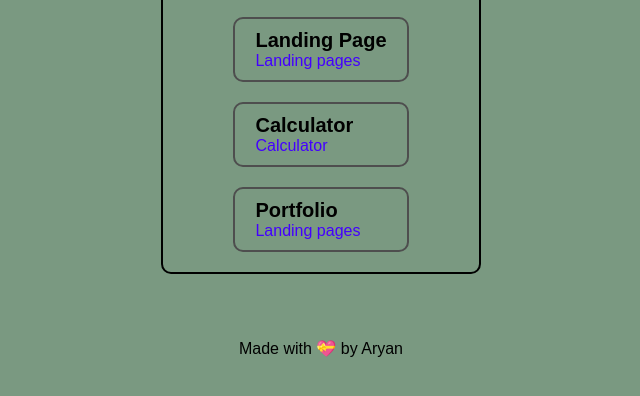
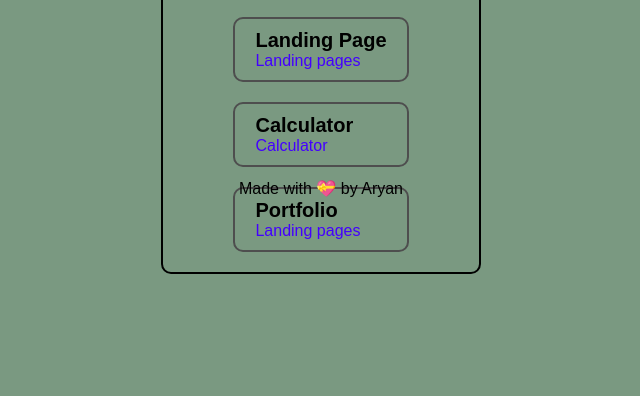
Before and after one commit to Aryan-22/CodSoft, a plain HTML site: page index.html in a window 1280 px wide. Shown: the part 42-438 px from the top of the page, without its empty margins (351-991 px from the left). Drawn offline with Linux system fonts and the light colour scheme.

Commit message:
Update style1.css

```diff
--- a/style1.css
+++ b/style1.css
@@ -45,5 +45,5 @@ h5{
 
 p{
     position: absolute;
-    bottom: 50%;
+    bottom: 70%;
 }
```
